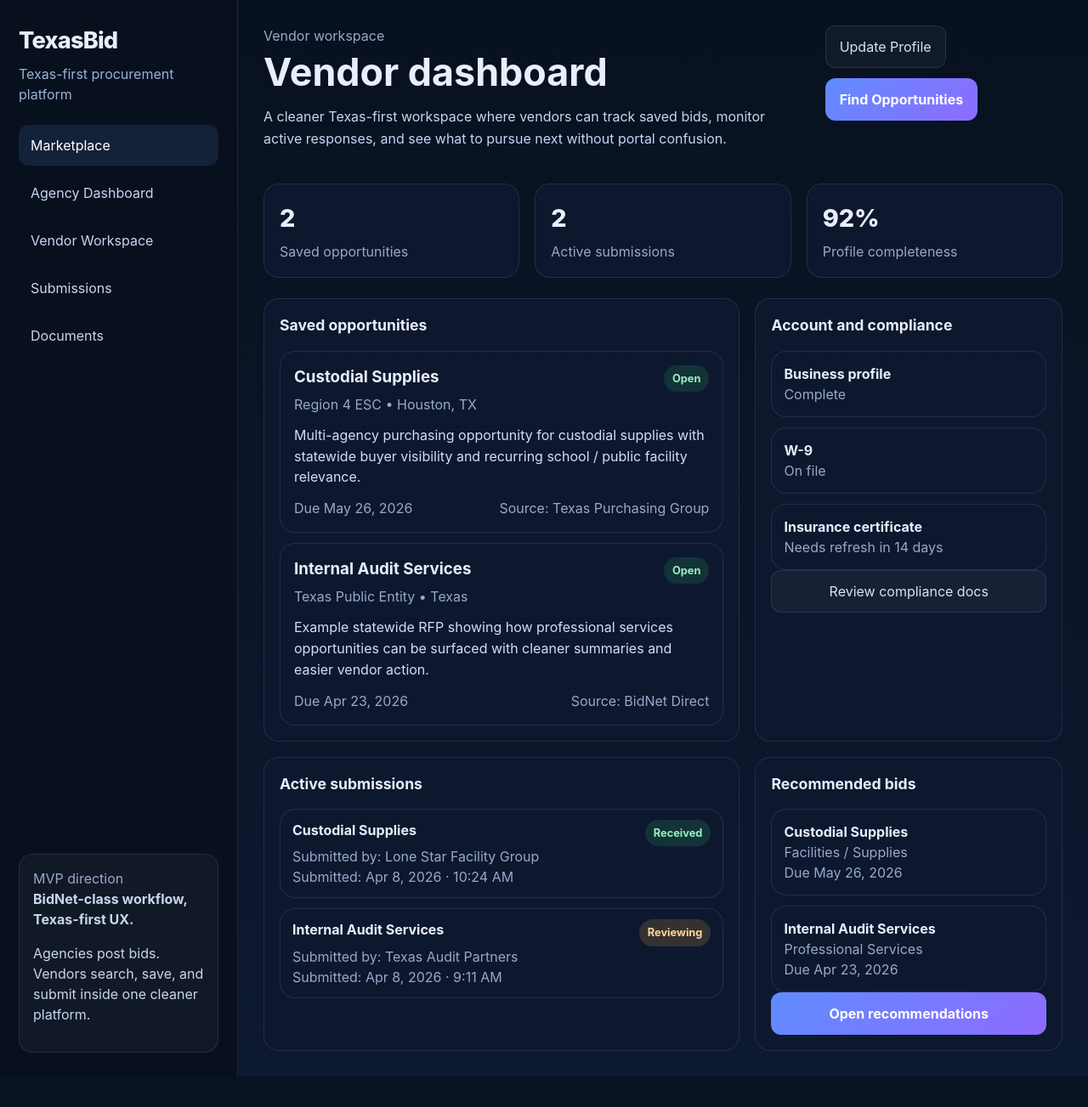
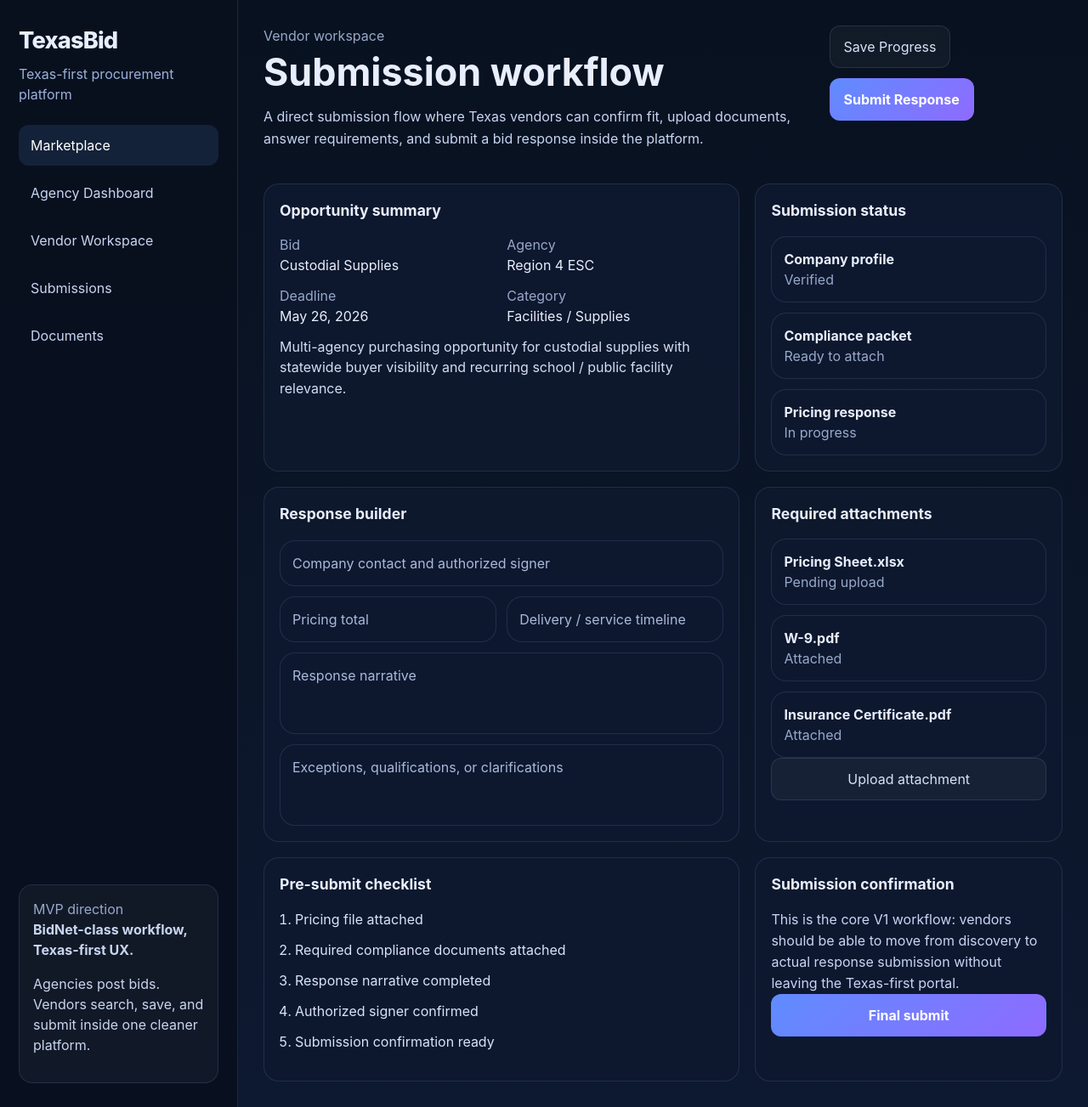
Before and after one commit to kinectic/texas-bid-consumer-portal, a React (Vite) app in the folder texas-bid-portal/: page / in a window 1280 px wide. Shown: the whole page at 85% size. Before the commit the page ends 1267 px from the top, so only its background shows below. Built offline with nearby package versions, Linux system fonts and the light colour scheme.

Commit message:
Add submission workflow page to portal prototype

```diff
--- a/texas-bid-portal/src/App.tsx
+++ b/texas-bid-portal/src/App.tsx
@@ -1,12 +1,12 @@
 import './App.css'
 import { Sidebar } from './components/Sidebar'
-import { VendorDashboardPage } from './pages/VendorDashboardPage'
+import { SubmissionWorkflowPage } from './pages/SubmissionWorkflowPage'
 
 function App() {
   return (
     <div className="app-shell">
       <Sidebar />
-      <VendorDashboardPage />
+      <SubmissionWorkflowPage />
     </div>
   )
 }
--- /dev/null
+++ b/texas-bid-portal/src/pages/SubmissionWorkflowPage.tsx
@@ -0,0 +1,121 @@
+import { opportunities } from '../data/mockData'
+
+export function SubmissionWorkflowPage() {
+  const selectedOpportunity = opportunities[0]
+
+  return (
+    <main className="main">
+      <header className="topbar">
+        <div>
+          <div className="eyebrow">Vendor workspace</div>
+          <h1>Submission workflow</h1>
+          <p className="intro">
+            A direct submission flow where Texas vendors can confirm fit, upload documents, answer requirements, and submit a bid response inside the platform.
+          </p>
+        </div>
+        <div className="top-actions">
+          <button className="ghost">Save Progress</button>
+          <button className="primary">Submit Response</button>
+        </div>
+      </header>
+
+      <section className="content-grid">
+        <div className="panel">
+          <div className="panel-title">Opportunity summary</div>
+          <div className="detail-grid">
+            <div>
+              <div className="detail-label">Bid</div>
+              <div>{selectedOpportunity.title}</div>
+            </div>
+            <div>
+              <div className="detail-label">Agency</div>
+              <div>{selectedOpportunity.agency}</div>
+            </div>
+            <div>
+              <div className="detail-label">Deadline</div>
+              <div>{selectedOpportunity.dueDate}</div>
+            </div>
+            <div>
+              <div className="detail-label">Category</div>
+              <div>{selectedOpportunity.category}</div>
+            </div>
+          </div>
+          <p className="detail-copy">{selectedOpportunity.summary}</p>
+        </div>
+
+        <div className="panel">
+          <div className="panel-title">Submission status</div>
+          <div className="draft-list">
+            <div className="draft-card">
+              <strong>Company profile</strong>
+              <div className="muted">Verified</div>
+            </div>
+            <div className="draft-card">
+              <strong>Compliance packet</strong>
+              <div className="muted">Ready to attach</div>
+            </div>
+            <div className="draft-card">
+              <strong>Pricing response</strong>
+              <div className="muted">In progress</div>
+            </div>
+          </div>
+        </div>
+      </section>
+
+      <section className="content-grid lower-grid">
+        <div className="panel">
+          <div className="panel-title">Response builder</div>
+          <div className="form-mock create-bid-form">
+            <div className="input-mock">Company contact and authorized signer</div>
+            <div className="input-row">
+              <div className="input-mock">Pricing total</div>
+              <div className="input-mock">Delivery / service timeline</div>
+            </div>
+            <div className="input-mock tall">Response narrative</div>
+            <div className="input-mock tall">Exceptions, qualifications, or clarifications</div>
+          </div>
+        </div>
+
+        <div className="panel">
+          <div className="panel-title">Required attachments</div>
+          <div className="draft-list">
+            <div className="draft-card">
+              <strong>Pricing Sheet.xlsx</strong>
+              <div className="muted">Pending upload</div>
+            </div>
+            <div className="draft-card">
+              <strong>W-9.pdf</strong>
+              <div className="muted">Attached</div>
+            </div>
+            <div className="draft-card">
+              <strong>Insurance Certificate.pdf</strong>
+              <div className="muted">Attached</div>
+            </div>
+          </div>
+          <button className="ghost wide">Upload attachment</button>
+        </div>
+      </section>
+
+      <section className="content-grid lower-grid">
+        <div className="panel">
+          <div className="panel-title">Pre-submit checklist</div>
+          <ol className="flow-list">
+            <li>Pricing file attached</li>
+            <li>Required compliance documents attached</li>
+            <li>Response narrative completed</li>
+            <li>Authorized signer confirmed</li>
+            <li>Submission confirmation ready</li>
+          </ol>
+        </div>
+
+        <div className="panel">
+          <div className="panel-title">Submission confirmation</div>
+          <div className="dashboard-note">
+            This is the core V1 workflow: vendors should be able to move from discovery to actual response submission without leaving the Texas-first portal.
+          </div>
+          <button className="primary wide">Final submit</button>
+        </div>
+      </section>
+    </main>
+  )
+}
```
